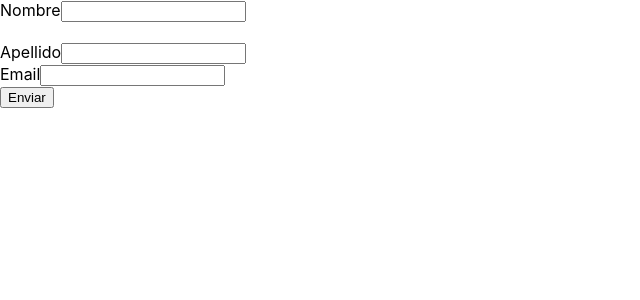
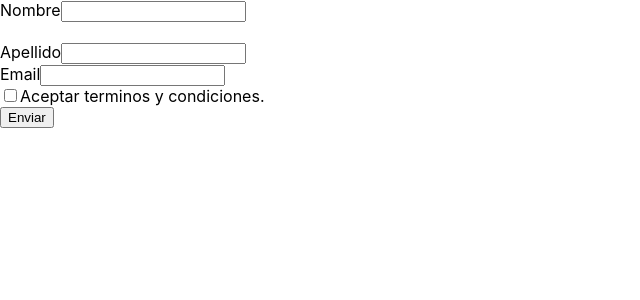
Before and after one commit to BrunoBarraza/Hooks-Practice, a React (Create React App) app in the folder formik-ex/: page / in a window 1280 px wide. Shown: the top 300 px of the page, without its empty margins (0-640 px from the left). Built offline with nearby package versions, Linux system fonts and the light colour scheme.

Commit message:
custom component for Checkbox

```diff
--- a/formik-ex/src/App.js
+++ b/formik-ex/src/App.js
@@ -1,4 +1,5 @@
 import { Formik, Form, Field, ErrorMessage } from "formik";
+import Checkbox from "./components/Checkbox.js";
 import TextInput from "./components/TextInput.js";
 
 const validate = (values) => {
@@ -36,6 +37,7 @@ function App() {
         <Field name="email" type="email" />
         <ErrorMessage name="email" />
         <br />
+        <Checkbox name="accept">Aceptar terminos y condiciones.</Checkbox>
         <button type="submit">Enviar</button>
       </Form>
     </Formik>
--- /dev/null
+++ b/formik-ex/src/components/Checkbox.js
@@ -0,0 +1,17 @@
+import { useField } from "formik";
+
+const Checkbox = ({ children, ...props }) => {
+  const [field, meta] = useField({ ...props, type: "checkbox" });
+
+  return (
+    <div>
+      <label>
+        <input type="checkbox" {...field} {...props} />
+        {children}
+      </label>
+      {meta.touched && meta.error ? <div>{meta.error}</div> : null}
+    </div>
+  );
+};
+
+export default Checkbox;
```
